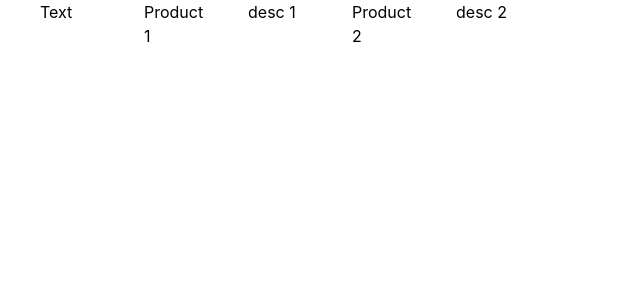
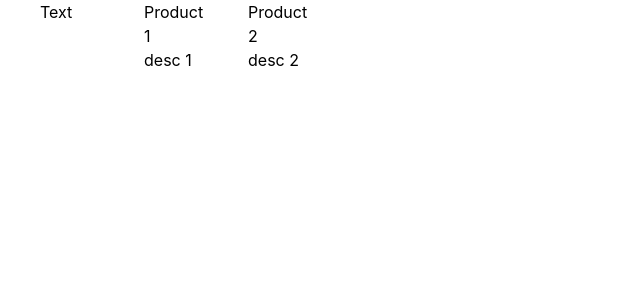
Before and after one commit to tdinu/next_test, a Next.js app: page / in a window 1280 px wide. Shown: the top 300 px of the page, without its empty margins (0-640 px from the left). Built offline with nearby package versions, Linux system fonts and the light colour scheme.

Commit message:
redirect to products

```diff
--- /dev/null
+++ b/components/ProductCard.js
@@ -0,0 +1,13 @@
+import React from 'react';
+import Link from 'next/link';
+
+const ProductCard = ({ product }) => {
+  return (
+    <div>
+      <div>{product.name}</div>
+      <div>{product.description}</div>
+    </div>
+  );
+};
+
+export default ProductCard;
--- /dev/null
+++ b/components/ProductDetails.js
@@ -0,0 +1,9 @@
+import React from 'react'
+
+const ProductDetails = () => {
+  return (
+    <div>ProductDetails</div>
+  )
+}
+
+export default ProductDetails
--- a/next.config.js
+++ b/next.config.js
@@ -1,6 +1,16 @@
 /** @type {import('next').NextConfig} */
 const nextConfig = {
   reactStrictMode: true,
-}
 
-module.exports = nextConfig
+  async redirects() {
+    return [
+      {
+        source: '/',
+        destination: '/products',
+        permanent: true,
+      },
+    ];
+  },
+};
+
+module.exports = nextConfig;
--- /dev/null
+++ b/pages/[id].js
@@ -0,0 +1,9 @@
+const Details = () => {
+  return (
+    <div>
+      <h1>Details Page Home</h1>
+    </div>
+  );
+};
+
+export default Details;
--- a/pages/index.js
+++ b/pages/index.js
@@ -1,10 +1,12 @@
 import Head from 'next/head';
 import Image from 'next/image';
+import Link from 'next/link';
+import ProductCard from '../components/ProductCard.js';
 import styles from '../styles/Home.module.css';
 
 const products = [
-  { name: 'Product 1', price: 10, description: 'desc 1' },
-  { name: 'Product 2', price: 20, description: 'desc 2' },
+  { id: 0, name: 'Product 1', price: 10, description: 'desc 1' },
+  { id: 1, name: 'Product 2', price: 20, description: 'desc 2' },
 ];
 export default function Home() {
   return (
@@ -16,10 +18,11 @@ export default function Home() {
       </Head>
       <div className='grid grid-cols-1 lg:grid-cols-12 gap-12 px-10 bg-grey-300'>
         <div>Text</div>
-        {products.map((product, index) => (
+        {products.map((product) => (
           <>
-            <div>{product.name}</div>
-            <div>{product.description}</div>
+            <Link href={'/' + product.id}>
+              <ProductCard product={product} />
+            </Link>
           </>
         ))}
       </div>
--- /dev/null
+++ b/pages/products/[id].js
@@ -0,0 +1,9 @@
+const Details = () => {
+  return (
+    <div>
+      <h1>Details Page</h1>
+    </div>
+  );
+};
+
+export default Details;
--- /dev/null
+++ b/pages/products/index.js
@@ -0,0 +1,26 @@
+import styles from '../../styles/Products.module.css';
+import Link from 'next/link';
+
+const products = [
+  { id: 0, name: 'Product 1', price: 10, description: 'desc 1' },
+  { id: 1, name: 'Product 2', price: 20, description: 'desc 2' },
+];
+
+const Products = () => {
+  // console.log(products);
+
+  return (
+    <div>
+      <h1>All Products</h1>
+      {products.map((product) => (
+        <Link href={'/products/' + product.id} key={product.id}>
+          <a className={styles.single}>
+            <h3>{product.name}</h3>
+          </a>
+        </Link>
+      ))}
+    </div>
+  );
+};
+
+export default Products;
--- /dev/null
+++ b/styles/Products.module.css
@@ -0,0 +1,10 @@
+.single {
+    padding: 2px 16px;
+    background: #fff;
+    display: block;
+    margin: 20px 10px;
+    border-left: 8px solid #fff;
+  }
+  .single:hover {
+    border-left: 8px solid #4979ff;
+  }
```
Also changed, not shown: pages/_app.js (+4 -3 lines).
